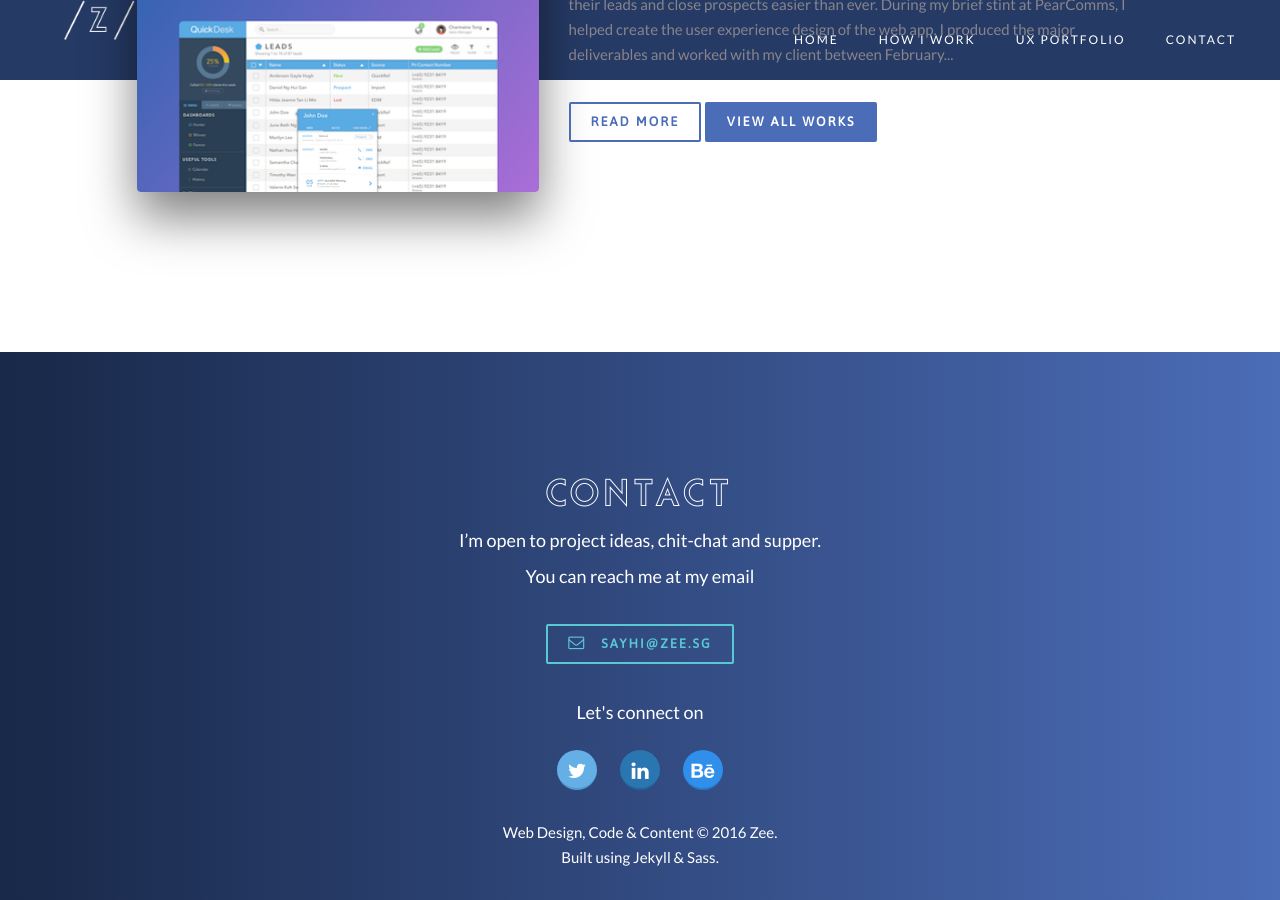
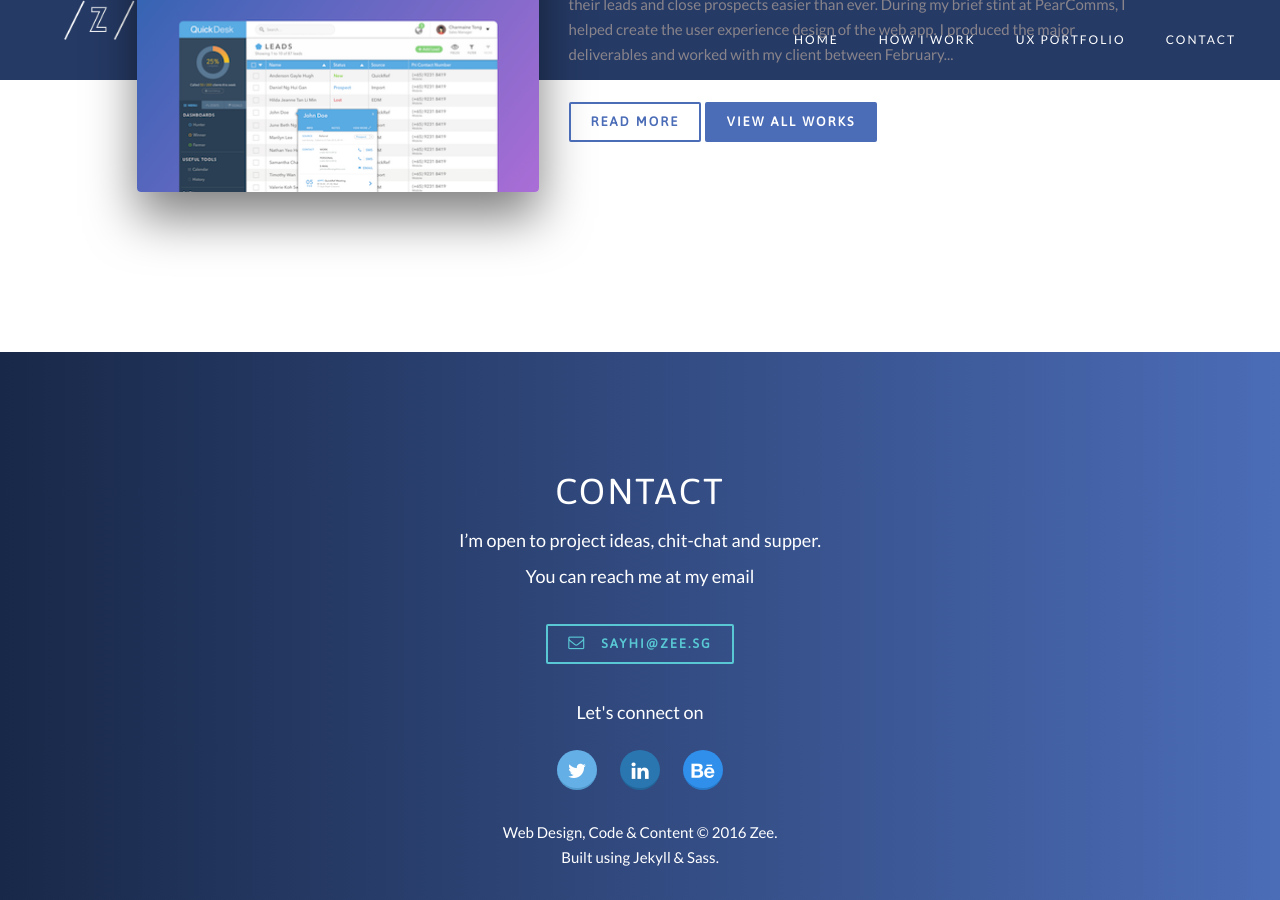
Before and after one commit to yzixuan/yzixuan.github.io, a Jekyll site: the page built from index.html, in a window 1280 px wide and 900 px high, scrolled down 2555 px. Built offline with Jekyll 4.4.1, drawn with Linux system fonts in a browser that asks for light colours; nearby versions of some CDN libraries.

Commit message:
replace cassanet font with asap font for title texts

```diff
--- a/_includes/footer.html
+++ b/_includes/footer.html
@@ -2,7 +2,7 @@
   <div class="container no-bottom">
     <div class="content">
       <div class="text-center">
-        <h2 class="title cassannet-outline">CONTACT</h2>
+        <h2 class="title">CONTACT</h2>
 
           <p class="description">I’m open to project ideas, chit-chat and supper. <br/>You can reach me at my email</p>
 
--- a/_sass/_portfolio.scss
+++ b/_sass/_portfolio.scss
@@ -22,7 +22,7 @@
     text-align: center;
     color: white;
     font-size: 32px;
-    font-family: $cassannet-outline-font;
+    font-family: $secondary-font;
     letter-spacing: 5px;
     text-transform: uppercase;
     -webkit-transition: .5s;
```
Also changed, not shown: 1 other file.
